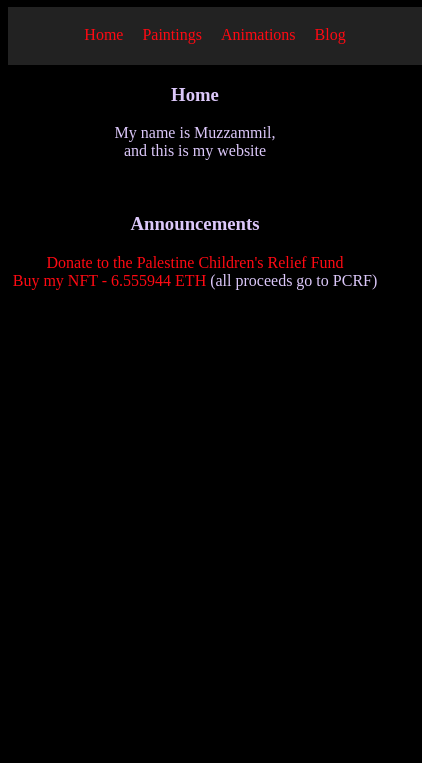
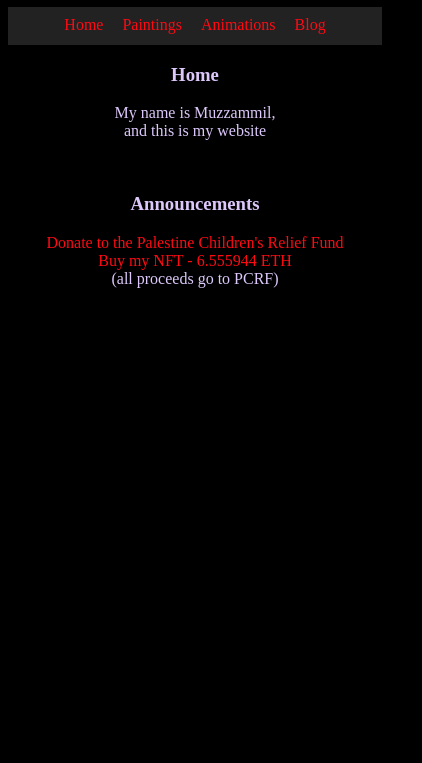
Before and after one commit to Muzilos/muzzammil.us, a plain HTML site: page index.html in a window 390 px wide. Shown: the part 81-844 px from the top of the page, 422 px wide, since content can reach past the window. Drawn offline with Linux system fonts and the light colour scheme.

Commit message:
Some cleaner presentation for mobile

```diff
--- a/index.html
+++ b/index.html
@@ -26,7 +26,7 @@
     <div class="announcements">
       <h3>Announcements</h3>
       <a href="https://www.pcrf.net/">Donate to the Palestine Children's Relief Fund</a> <br/>
-      <a href=https://mintable.app/art/item/Muz-and-Cat-Me-and-my-cat-x-4/lSR3wqvVESkR2Mv>Buy my NFT - 6.555944 ETH</a>
+      <a href=https://mintable.app/art/item/Muz-and-Cat-Me-and-my-cat-x-4/lSR3wqvVESkR2Mv>Buy my NFT - 6.555944 ETH</a><br/>
       (all proceeds go to PCRF)
     </div>
 
--- a/static/populate_paintings.js
+++ b/static/populate_paintings.js
@@ -17,7 +17,7 @@ const paintingsInOrder = {
   "IMG_20201006_114314_136.jpg":"I don't like this one that much",
   "IMG_20201026_122134_504.jpg":"a strange invention",
   "IMG_20201122_162742_417.jpg":"monkey minding its business",
-  "IMG_20201123_112859_743.jpg":"study of a gofundme campaign",
+  "CamScanner 11-22-2020 22.38_1.jpg":"study of a gofundme campaign",
   "IMG_20201201_143123_797.jpg":"I like this one",
   "IMG_20201214_115726_587.jpg":"man tortured by Santa's elves",
   "IMG_20201231_144606_532.jpg":"burn umber (I burned this one)",
--- a/static/style.css
+++ b/static/style.css
@@ -25,10 +25,13 @@ html {
 }
 .bar {
   display: flex;
-  align-items: center;
   width: 100%;
   background: #222;
-  padding: 20px;
+  padding: 0;
+  margin-left: auto;
+  margin-right: auto;
+  padding-top: 10px;
+  padding-bottom: 10px;
 }
 .pages {
   flex: 1 0 auto;
```
Also changed, not shown: static/paintings/CamScanner 11-22-2020 22.38_1.jpg (added).
